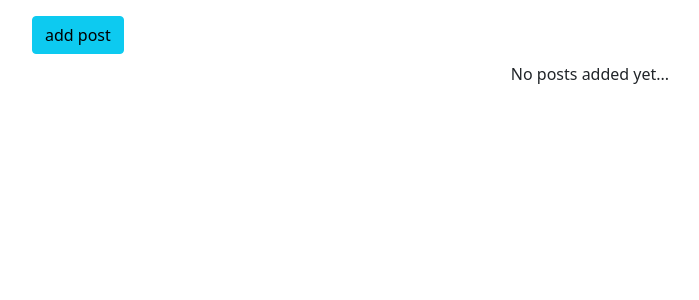
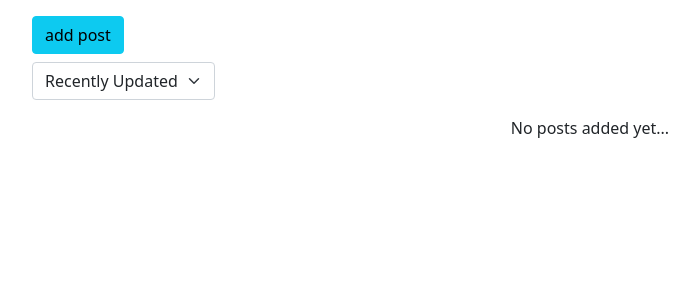
Before and after one commit to jacob-atienza/jatienza2932_assignment4, a Django app: page / in a window 1280 px wide. Shown: the part 56-356 px from the top of the page, without its empty margins (50-749 px from the left). Run offline with Django 5.2, Linux system fonts and the light colour scheme; the visitor is signed in with stand-in values (Sample User, id 1); data that the repository does not hold is empty; some libraries are stand-ins or nearby versions.

Commit message:
Add Extra Functionality - Sort feature - Filters: Recently Updated, Most Liked, Oldest

```diff
--- a/assign4/src/posts/static/posts/main.js
+++ b/assign4/src/posts/static/posts/main.js
@@ -16,6 +16,9 @@ const url = window.location.href;
 const addBtn = document.getElementById("add-btn");
 const closeBtns = [...document.getElementsByClassName("add-modal-close")];
 const dropzone = document.getElementById("my-dropzone");
+
+const sortSelect = document.getElementById("sort-select");
+let sortBy = "updated";
 
 const getCookie = (name) => {
   let cookieValue = null;
@@ -76,7 +79,7 @@ let visible = 3;
 const getData = () => {
   $.ajax({
     type: "GET",
-    url: `/data/${visible}`,
+    url: `/data/${visible}/?sort=${sortBy}`,
     success: (response) => {
       console.log(response);
       const data = response.data;
@@ -212,4 +215,11 @@ const myDropzone = new Dropzone("#my-dropzone", {
   acceptedFiles: ".png, .jpg, .jpeg, .gif",
 });
 
+sortSelect.addEventListener("change", () => {
+  postsBox.innerHTML = "";
+  visible = 3;
+  sortBy = sortSelect.value;
+  getData();
+});
+
 getData();
--- a/assign4/src/posts/templates/posts/main.html
+++ b/assign4/src/posts/templates/posts/main.html
@@ -45,6 +45,13 @@
             add post
         </button>
 
+        <select id="sort-select" class="form-select w-auto mb-3">
+            <option value="updated" selected>Recently Updated</option>
+            <option value="likes">Most Liked</option>
+            <option value="oldest">Oldest</option>
+        </select>
+
+
         <div id="posts-box"></div>
         <div id="spinner-box" class="text-center">
             <div class="spinner-border" role="status">
--- a/assign4/src/posts/views.py
+++ b/assign4/src/posts/views.py
@@ -5,7 +5,7 @@ from .forms import PostForm
 from profiles.models import Profile
 from .utils import action_permission
 from django.contrib.auth.decorators import login_required
-
+from django.db.models import Count
 @login_required
 def post_list_and_create(request):
     form = PostForm(request.POST or None)
@@ -32,14 +32,24 @@ def post_detail(request, pk):
     context = {'obj': obj, 'form': form}
     return render(request, 'posts/detail.html', context)
 
+from django.db.models import Count
+
 @login_required
 def load_post_data_view(request, num_posts):
     visible = 3
     upper = num_posts
     lower = upper - visible
-    size = Post.objects.count()
+    size = Post.objects.all().count()
 
-    qs = Post.objects.all()
+    sort = request.GET.get('sort', 'updated')
+
+    if sort == 'likes':
+        qs = Post.objects.annotate(like_total=Count('liked')).order_by('-like_total', '-updated')
+    elif sort == 'oldest':
+        qs = Post.objects.order_by('created')
+    else:
+        qs = Post.objects.order_by('-updated')
+
     data = []
     for obj in qs:
         item = {
@@ -47,11 +57,13 @@ def load_post_data_view(request, num_posts):
             'title': obj.title,
             'description': obj.description,
             'liked': request.user in obj.liked.all(),
-            'count': obj.like_count,
+            'count': obj.like_total if sort == 'likes' else obj.liked.count(),
             'author': obj.author.user.username,
         }
         data.append(item)
+
     return JsonResponse({'data': data[lower:upper], 'size': size})
+
 
 @login_required
 def post_detail_data_view(request, pk):
```
